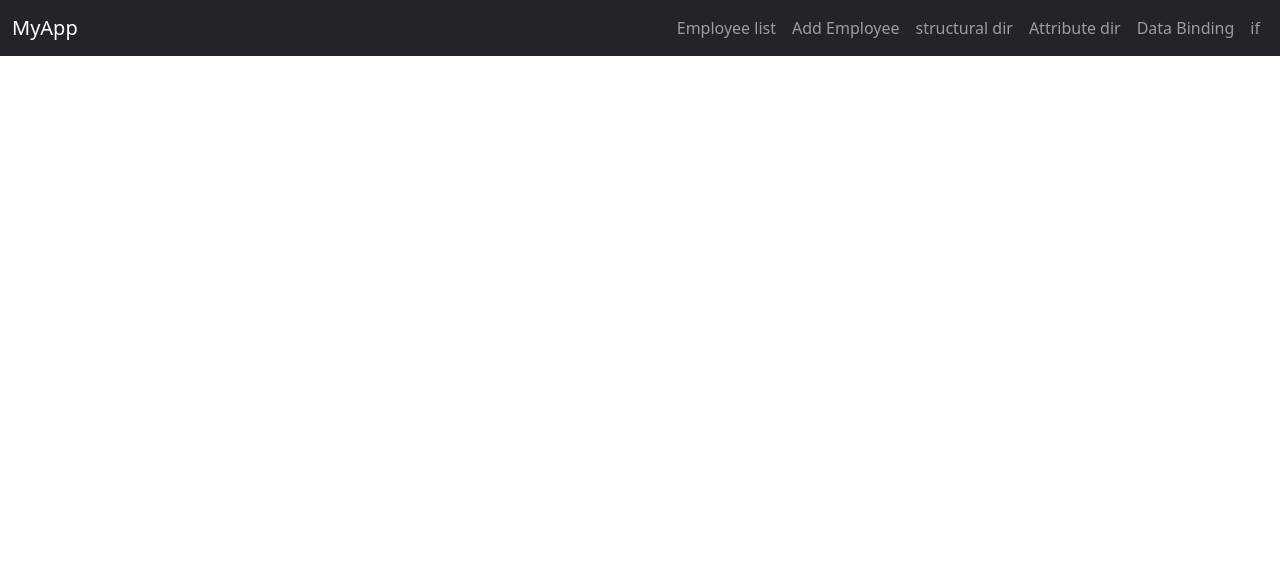
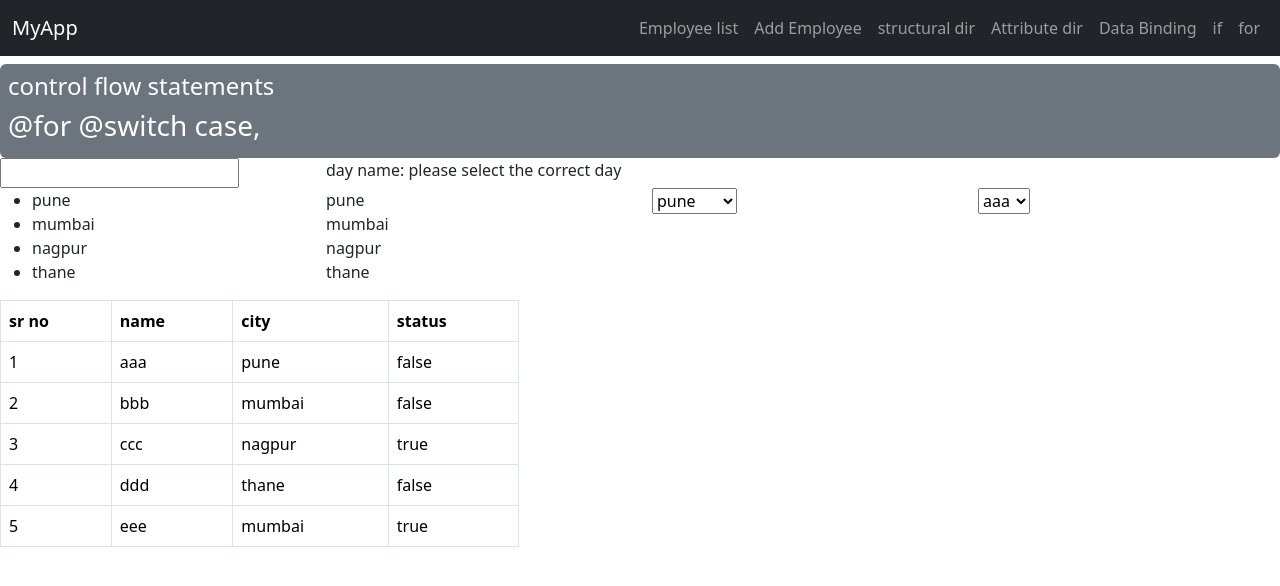
Before and after one commit to Faias46/angular-18-tutorial, an Angular app: page /for in a window 1280 px wide. Before the commit this address led to /. Shown: the top 586 px of the page. Built offline with nearby package versions, Linux system fonts and the light colour scheme.

Commit message:
update the for and switch code

```diff
--- a/src/app/app.component.html
+++ b/src/app/app.component.html
@@ -45,6 +45,9 @@
             <li class="nav-item">
             <a class="nav-link" routerLink="ifelse" routerLinkActive="active">if</a>
             </li>
+            <li class="nav-item">
+            <a class="nav-link" routerLink="for" routerLinkActive="active">for</a>
+            </li>
 
         <!-- <li class="nav-item">
           <a class="nav-link" routerLink=""  routerLinkActive="active">emp-list</a>
--- a/src/app/app.routes.ts
+++ b/src/app/app.routes.ts
@@ -5,6 +5,7 @@ import { EmployeeListComponent } from './components/employee-list/employee-list.
 import { StructuralDirComponent } from './components/directives/structural-dir/structural-dir.component';
 import { AttributeDirectiveComponent } from './components/directives/attribute-directive/attribute-directive.component';
 import { IfelseComponent } from './components/control flow/ifelse/ifelse.component';
+import { ForComponent } from './components/control flow/for/for.component';
 
 export const routes: Routes = [
     {
@@ -30,6 +31,10 @@ export const routes: Routes = [
     {
         path:'ifelse',
         component:IfelseComponent
+    },
+    {
+        path:'for',
+        component:ForComponent
     }
 
 
--- a/src/app/components/control flow/for/for.component.html
+++ b/src/app/components/control flow/for/for.component.html
@@ -1 +1,104 @@
-<p>for works!</p>
+<div class="mt-2 p-2 bg-secondary text-white rounded">
+    <h4>control flow statements</h4>
+    <h3><span>&#64;</span>for <span>&#64;</span>switch case,</h3>
+</div>
+
+<div class="row">
+    <div class="col-3">
+        <input type="text" [(ngModel)]="dayNumber"/>
+    </div>
+    <!-- div and switch case we can write -->
+     <div class="col-3">
+        day name:
+        @switch (dayNumber) {
+            @case ('1') {
+                <span>monday</span>
+
+            }
+            @case ('2') {
+                <span>tuesday</span>
+
+            }
+            @case ('3') {
+                <span>wednesday</span>
+
+            }
+            @case ('4') {
+                <span>thursday</span>
+
+            }
+            @case ('5') {
+                <span>friday</span>
+
+            }
+            @case ('6') {
+                <span>saturday</span>
+
+            }
+            @case ('7') {
+                <span>sunday</span>
+            }
+            @default{
+                <span>please select the correct day</span>
+            }
+        }
+     </div>
+</div>
+
+<div class="row">
+    <div class="col-3">
+        <ul>
+            @for (item of cityArray; track $index) {
+                <li>{{item}}</li>
+            }
+        </ul>
+    </div>
+    <div class="col-3">
+        @for (item of cityArray; track $index) {
+            <div>{{item}}</div>
+        }
+
+    </div>
+    <div class="col-3">
+        <select >
+            @for (item of cityArray; track $index) {
+                <option>{{item}}</option>
+            }
+        </select>
+    </div>
+    <div class="col-3">
+        <select >
+            @for (item of studentList; track $index) {
+                <option [value]="item.studId">{{item.name}}</option>
+            }
+        </select>
+
+    </div>
+</div>
+
+<!-- table we can writing in html -->
+
+<div class="row">
+    <div class="col-5">
+        <table class="table table-bordered">
+            <thead>
+                <tr>
+                    <th>sr no</th>
+                    <th>name</th>
+                    <th>city</th>
+                    <th>status</th>
+                </tr>
+            </thead>
+            <tbody>
+                @for (item of studentList; track $index) {
+                    <tr>
+                        <td>{{$index+1}}</td>
+                        <td>{{item.name}}</td>
+                        <td>{{item.city}}</td>
+                        <td>{{item.isActive}}</td>
+                    </tr>
+                }
+            </tbody>
+        </table>
+    </div>
+</div>
--- a/src/app/components/control flow/for/for.component.ts
+++ b/src/app/components/control flow/for/for.component.ts
@@ -1,12 +1,24 @@
 import { Component } from '@angular/core';
+import { FormsModule } from '@angular/forms';
 
 @Component({
   selector: 'app-for',
   standalone: true,
-  imports: [],
+  imports: [FormsModule],
   templateUrl: './for.component.html',
   styleUrl: './for.component.css'
 })
 export class ForComponent {
 
+dayNumber:string='';
+
+  cityArray:string[]=['pune','mumbai','nagpur','thane'];
+  studentList:any[]=[
+    {studId:12,name:'aaa',city:'pune', isActive:false},
+    {studId:22, name:'bbb', city:'mumbai', isActive:false},
+    {studId:32, name:'ccc', city:'nagpur', isActive:true},
+    {studId:42, name:'ddd', city:'thane', isActive:false},
+    {studId:52, name:'eee', city:'mumbai', isActive:true}
+  ]
+
 }
--- a/src/app/components/directives/structural-dir/structural-dir.component.html
+++ b/src/app/components/directives/structural-dir/structural-dir.component.html
@@ -42,9 +42,9 @@
     <!-- Buttons for Show/Hide -->
     <div class="col-3 text-center">
       <!-- Hide Div-2 -->
-      <button class="btn btn-danger" (click)="hideDiv2()">Add red</button>
+      <button class="btn btn-danger" (click)="hideDiv2()">Hide</button>
       <!-- Show Div-1 -->
-      <button class="btn btn-primary mx-2" (click)="showDiv1()">Add blue</button>
+      <button class="btn btn-primary mx-2" (click)="showDiv1()">Show</button>
     </div>
 
     <!-- Toggle Div-2 -->
```
